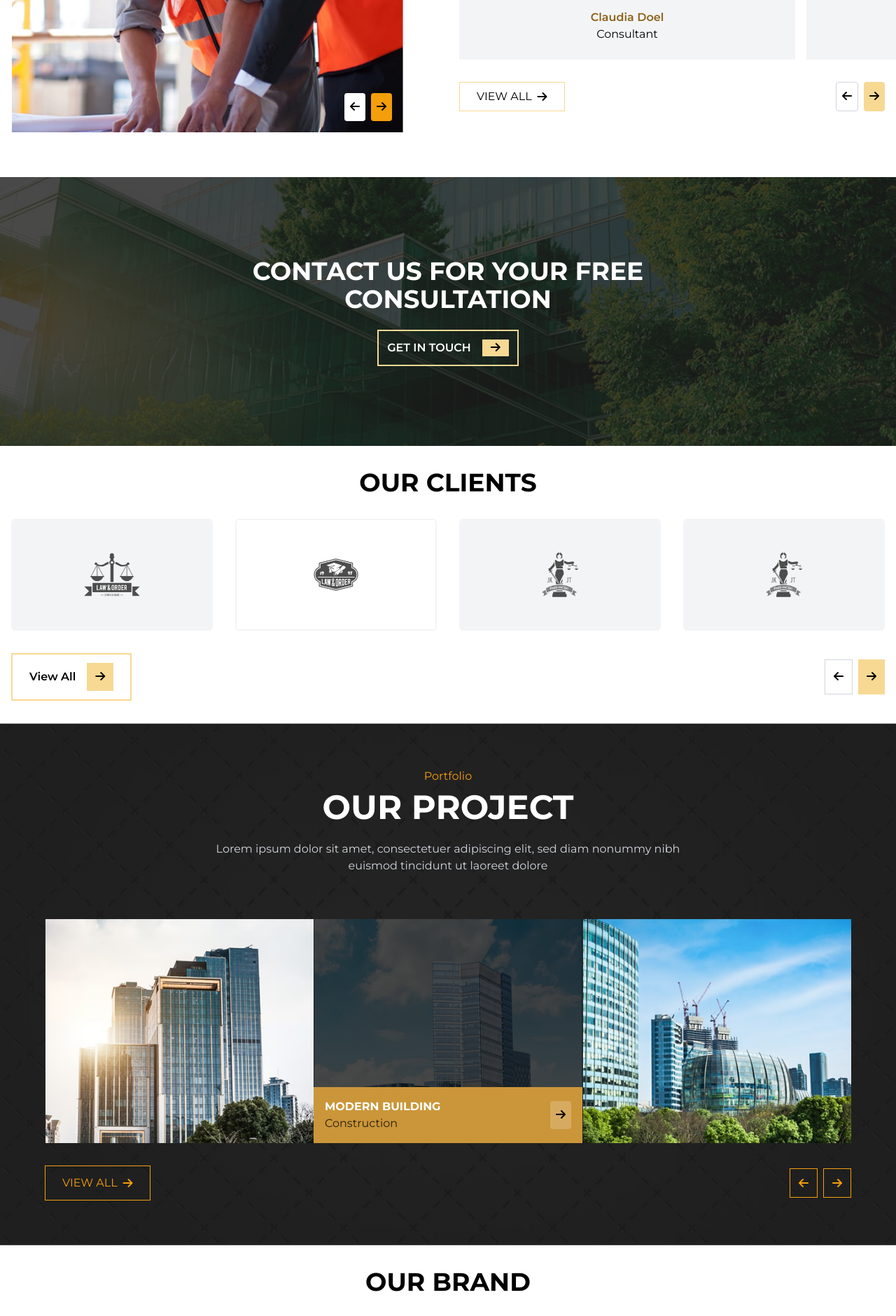
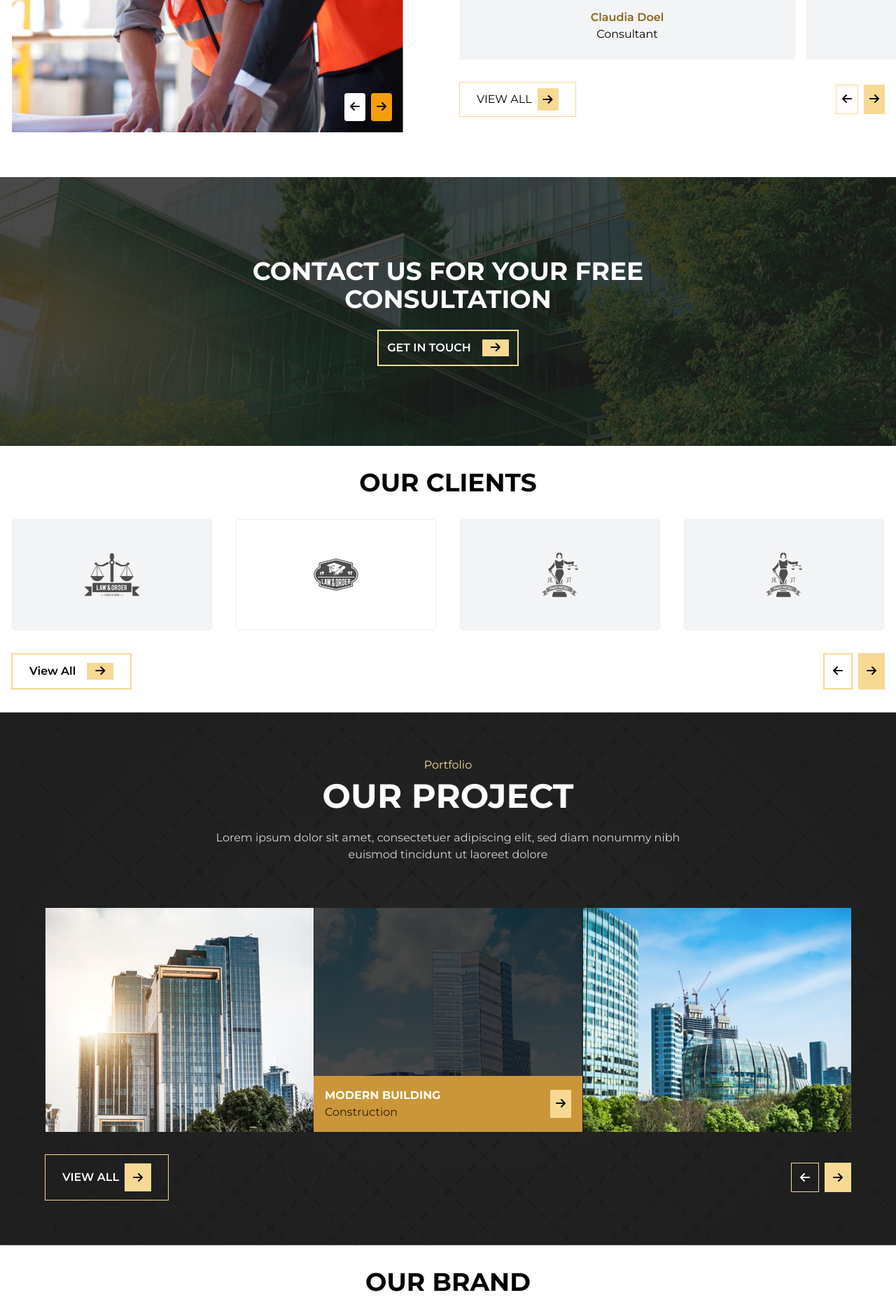
Before and after one commit to Priyanandan-4/spydernet, a plain HTML site: page index.html in a window 1280 px wide. Shown: the part 1439-3319 px from the top of the page at 70% size. Drawn offline with nearby package versions, Linux system fonts and the light colour scheme.

Commit message:
done all

```diff
--- a/index.html
+++ b/index.html
@@ -286,13 +286,13 @@
                         <div class="mt-8 flex justify-between items-center">
                             <a href="#" class="border border-[#F7D994] text-black px-6 py-2 inline-flex items-center hover:bg-amber-500 hover:text-white transition-colors group">
                                 VIEW ALL
-                                <i class="fas fa-arrow-right ml-2 arrow-icon"></i>
+                                <i class="fas fa-arrow-right ml-2 arrow-icon bg-[#F7D994] p-2"></i>
                             </a>
                             <div class="flex space-x-2">
-                                <button class="border border-gray-300 hover:bg-gray-100 p-2 rounded" onclick="slideTestimonial(-1)">
+                                <button class="border border-[#F7D994] hover:bg-gray-100 p-2 " onclick="slideTestimonial(-1)">
                                     <i class="fas fa-arrow-left"></i>
                                 </button>
-                                <button class="bg-[#F7D994] hover:bg-amber-600 p-2 rounded" onclick="slideTestimonial(1)">
+                                <button class="bg-[#F7D994] hover:bg-amber-600 p-2 " onclick="slideTestimonial(1)">
                                     <i class="fas fa-arrow-right"></i>
                                 </button>
                             </div>
@@ -313,8 +313,8 @@
             CONTACT US FOR YOUR FREE<br />
             <span class="block">CONSULTATION</span>
           </h2>
-          <button class="bg-transparent font-semibold border-2 border-[#F7D994] text-black p-3 flex items-center justify-between group hover:bg-white hover:text-gray-900 transition duration-300">
-            <span class="text-white">GET IN TOUCH</span>
+          <button class="bg-transparent font-semibold border-2 border-[#F7D994] text-black p-3 flex items-center justify-between group hover:bg-black hover:text-black transition duration-300">
+            <span class="text-white ">GET IN TOUCH</span>
             <span class="ml-4 group-hover:translate-x-1 px-3 bg-[#F7D994] text-black ">
                 <i class="fas fa-arrow-right arrow-icon"></i>
             </span>
@@ -342,15 +342,15 @@
             <div class="flex justify-between items-center mt-8">
                 <a href="#" class="bg-transparent font-semibold border-2 border-[#F7D994] text-black px-6 py-3 flex items-center justify-between group hover:bg-white hover:text-gray-900 transition duration-300">
                     <span>View All</span>
-                    <span class="ml-4 group-hover:translate-x-1 p-2 px-3 bg-[#F7D994] text-black ">
+                    <span class="ml-4 group-hover:translate-x-1  px-3 bg-[#F7D994] text-black ">
                         <i class="fas fa-arrow-right arrow-icon"></i>
                     </span>
                 </a>
                 <div class="flex space-x-2">
-                    <button class="border border-gray-300 hover:bg-gray-200 p-3 ">
+                    <button class="border-2 border-[#F7D994] hover:bg-gray-200 p-3 ">
                         <i class="fas fa-arrow-left"></i>
                     </button>
-                    <button class="bg-[#F7D994] hover:bg-amber-600 p-3">
+                    <button class="bg-[#F7D994] hover:bg-amber-600 px-3">
                         <i class="fas fa-arrow-right"></i>
                     </button>
                 </div>
@@ -361,7 +361,7 @@
     <section class="container mx-auto px-4 py-16 h-full project-section">
         <!-- Header Section -->
         <div class="text-center mb-16">
-            <p class="text-amber-500 mb-2">Portfolio</p>
+            <p class="text-[#F7D994] mb-2">Portfolio</p>
             <h1 class="text-white text-5xl font-bold mb-6">OUR PROJECT</h1>
             <p class="text-gray-300 max-w-2xl mx-auto">
                 Lorem ipsum dolor sit amet, consectetuer adipiscing elit, sed diam nonummy nibh
@@ -369,16 +369,16 @@
             </p>
         </div>
 
-        <!-- Project Gallery -->
+        <!-- Project  -->
         <div class="flex flex-col md:flex-row gap-0 max-w-6xl mx-auto">
-            <!-- Project 1 -->
+
             <div class="relative overflow-hidden project-card w-full md:w-1/3">
                 <img src="/images/project-one.png"
                      alt="Modern skyscrapers"
                      class="w-full h-80 object-cover">
             </div>
 
-            <!-- Project 2 with Overlay -->
+
             <div class="relative overflow-hidden project-card w-full md:w-1/3">
                 <img src="images/project-two.png"
                      alt="Office buildings"
@@ -388,13 +388,13 @@
                         <h3 class="text-white font-bold">MODERN BUILDING</h3>
                         <p class="text-black/80">Construction</p>
                     </div>
-                    <div class="bg-white/20 p-2 rounded">
+                    <div class="bg-[#F7D994] p-2 ">
                         <i class="fas fa-arrow-right"></i>
                     </div>
                 </div>
             </div>
 
-            <!-- Project 3 -->
+
             <div class="relative overflow-hidden project-card w-full md:w-1/3">
                 <img src="/images/project-three.png"
                      alt="Glass building"
@@ -404,16 +404,16 @@
 
         <!-- Navigation Buttons -->
         <div class="flex justify-between items-center mt-8 max-w-6xl mx-auto">
-            <a href="#" class="border border-amber-500 text-amber-500 px-6 py-3 flex items-center space-x-2 hover:bg-amber-500 hover:text-black transition-all duration-300 group">
-                <span>VIEW ALL</span>
-                <i class="fas fa-arrow-right ml-2 arrow-icon"></i>
+            <a href="#" class="border border-[#F7D994] text-white font-semibold px-6 py-3 flex items-center space-x-2 hover:bg-amber-500 hover:text-black transition-all duration-300 group">
+                <span >VIEW ALL</span>
+                <i class="fas fa-arrow-right ml-2 arrow-icon bg-[#F7D994] p-3 text-black"></i>
             </a>
 
             <div class="flex space-x-2">
-                <button class="arrow-btn border border-amber-500 text-amber-500 p-3 flex items-center justify-center">
+                <button class="arrow-btn border border-[#F7D994] text-white text-amber-500 p-3 flex items-center justify-center">
                     <i class="fas fa-arrow-left"></i>
                 </button>
-                <button class="arrow-btn border border-amber-500 text-amber-500 p-3 flex items-center justify-center">
+                <button class="arrow-btn bg-[#F7D994] text-amber-500 p-3 flex items-center justify-center text-black">
                     <i class="fas fa-arrow-right"></i>
                 </button>
             </div>
@@ -446,10 +446,10 @@
                     </span>
                 </a>
                 <div class="flex space-x-2">
-                    <button class="border border-gray-300 hover:bg-gray-200 p-3 ">
+                    <button class="border-2 border-[#F7D994] hover:bg-gray-200 p-3 ">
                         <i class="fas fa-arrow-left"></i>
                     </button>
-                    <button class="bg-[#F7D994] hover:bg-amber-600 p-3">
+                    <button class="bg-[#F7D994] hover:bg-[#CB9639] p-3">
                         <i class="fas fa-arrow-right"></i>
                     </button>
                 </div>
@@ -459,9 +459,9 @@
 
     <footer class="bg-[#1E1E1E] text-white">
         <div class="container mx-auto px-6 py-12 flex justify-center items-center flex-col ">
-            <!-- Top Footer Section -->
+
             <div class="grid grid-cols-1 md:grid-cols-2 lg:grid-cols-4 gap-8">
-                <!-- Logo and Description -->
+
                 <div class="space-y-6">
                     <div class="flex flex-col items-start">
                         <img src="/images/icon.png" alt="BuildWise Constructions Logo" class="h-32 w-auto mb-4">
@@ -471,7 +471,7 @@
                     </div>
                 </div>
 
-                <!-- Page Links -->
+
                 <div>
                     <h3 class="text-[#F7D994] font-semibold text-lg mb-6">PAGE LINKS</h3>
                     <ul class="space-y-3">
@@ -486,7 +486,7 @@
                     </ul>
                 </div>
 
-                <!-- Useful Links -->
+
                 <div>
                     <h3 class="text-[#F7D994] font-semibold text-lg mb-6">USEFUL LINKS</h3>
                     <ul class="space-y-3">
@@ -497,7 +497,7 @@
                     </ul>
                 </div>
 
-                <!-- Get in Touch -->
+
                 <div>
                     <h3 class="text-[#F7D994] font-semibold text-lg mb-6">GET IN TOUCH</h3>
                     <address class="not-italic mb-6">
@@ -542,7 +542,7 @@
             </div>
         </div>
 
-        <!-- Copyright -->
+
         <div class="border-t border-[#F7D994] py-6">
             <div class="container mx-auto px-6 text-center text-[#F7D994] text-sm">
                 © Copyright 2024, all rights reserved.
@@ -550,9 +550,8 @@
         </div>
     </footer>
 
-    <!-- JavaScript for Mobile Menu and Testimonial Slider -->
     <script>
-        // Mobile Menu Toggle
+        // Mobile
         const mobileMenuBtn = document.getElementById('mobileMenuBtn');
         const mobileMenu = document.getElementById('mobileMenu');
         const closeMenuBtn = document.getElementById('closeMenuBtn');
@@ -565,7 +564,7 @@
             mobileMenu.classList.add('mobile-menu-hidden');
         });
 
-        // Testimonial Slider
+
         let currentSlide = 0;
         const slider = document.getElementById('testimonialSlider');
         const slides = slider.children;
```
